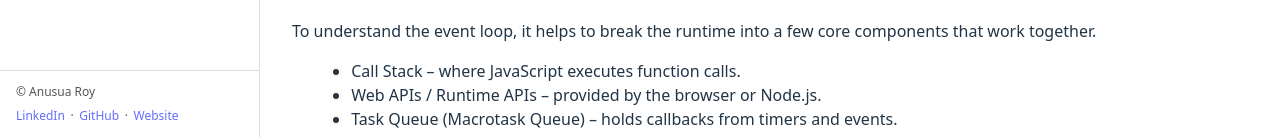
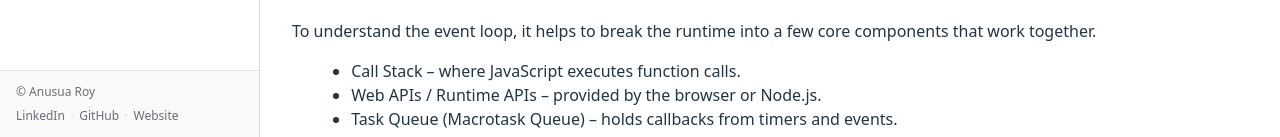
Before and after one commit to anusua-roy/knowledge-vlog, a React (Vite) app: page / in a window 1280 px wide. Shown: the part 663-800 px from the top of the page. Built offline with nearby package versions, Linux system fonts and the light colour scheme.

Commit message:
footer style changes

```diff
--- a/src/components/Footer.tsx
+++ b/src/components/Footer.tsx
@@ -8,22 +8,25 @@ export function Footer() {
           href="https://www.linkedin.com/in/anusuaroy/"
           target="_blank"
           rel="noreferrer"
+          style={styles.link}
         >
           LinkedIn
         </a>
-        <span>·</span>
+        <span style={styles.separator}>·</span>
         <a
           href="https://github.com/anusua-roy/"
           target="_blank"
           rel="noreferrer"
+          style={styles.link}
         >
           GitHub
         </a>
-        <span>·</span>
+        <span style={styles.separator}>·</span>
         <a
           href="https://my-portfolio-anusua-roys-projects.vercel.app/"
           target="_blank"
           rel="noreferrer"
+          style={styles.link}
         >
           Website
         </a>
@@ -41,6 +44,8 @@ const styles: Record<string, React.CSSProperties> = {
     display: "flex",
     flexDirection: "column",
     gap: "0.35rem",
+    opacity: 0.85,
+    background: "#fafafa",
   },
   name: {
     fontWeight: 500,
@@ -49,5 +54,16 @@ const styles: Record<string, React.CSSProperties> = {
     display: "flex",
     gap: "0.35rem",
     flexWrap: "wrap",
+    color: "#6b7280", // muted gray
+  },
+  link: {
+    color: "#4b5563",
+    textDecoration: "none",
+  },
+  linkHover: {
+    textDecoration: "underline",
+  },
+  separator: {
+    opacity: 0.4,
   },
 };
```
